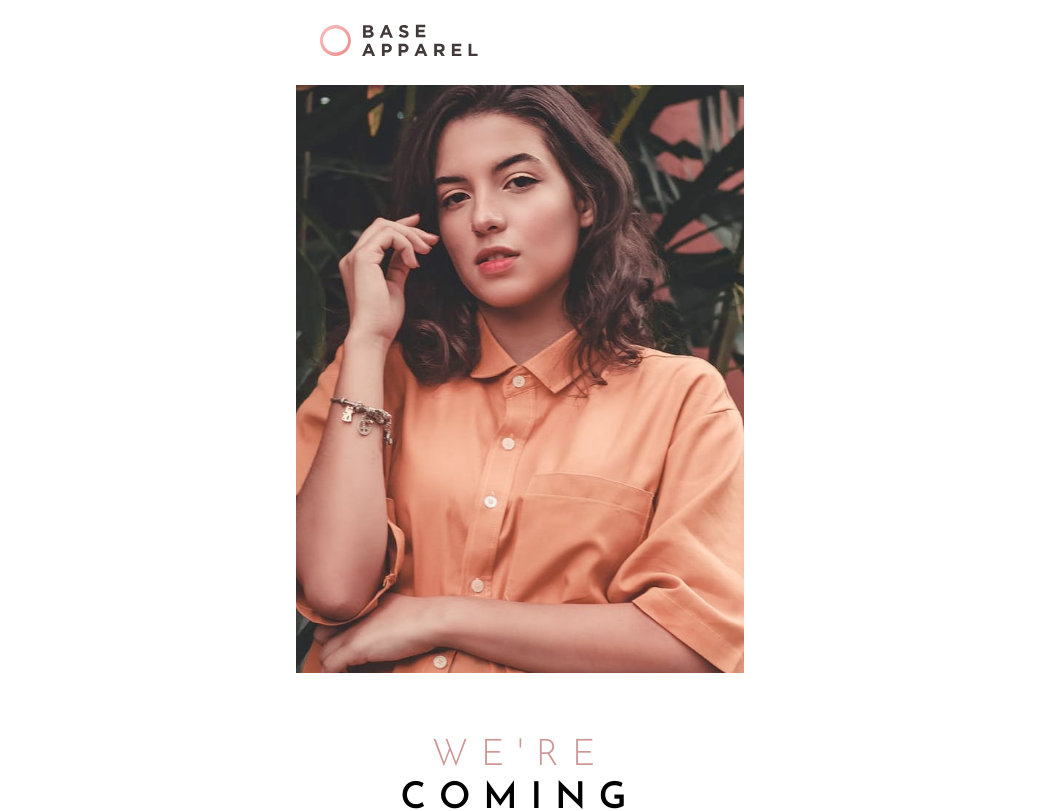
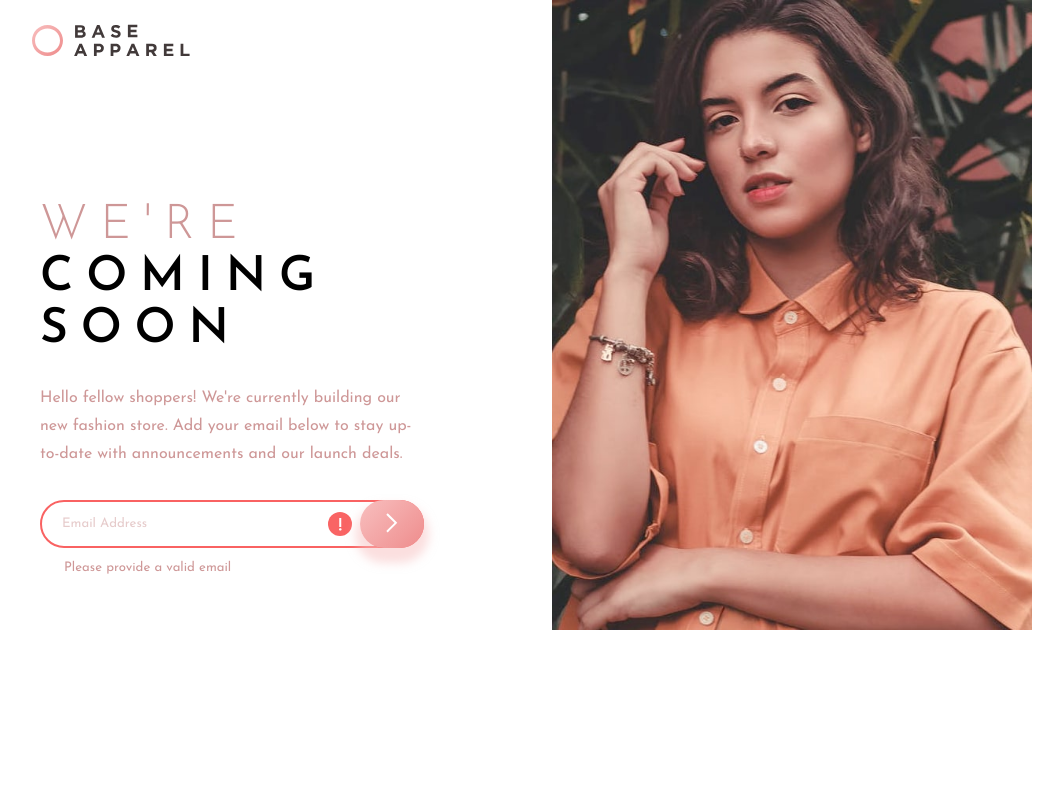
Before and after one commit to siavhnz/base-apparel-coming-soon-page, a React (Create React App) app: page / in a window 1280 px wide. Shown: the top 811 px of the page, without its empty margins (120-1183 px from the left). Built offline with nearby package versions, Linux system fonts and the light colour scheme.

Commit message:
some css refinement

```diff
--- a/src/assets/css/global-style.css
+++ b/src/assets/css/global-style.css
@@ -1,7 +1,9 @@
 body {
     overflow-x: hidden;
     display: flex;
-    justify-content: center;}
+    justify-content: center;
+    align-items: center;
+}
 
 .primary-color {
     color: #ce9797;
@@ -28,13 +30,19 @@ body {
     }
 }
 
+@media  (min-width: 64em) { /* 1024px */
+    .wrapper {
+        max-width: 64em;
+        display: grid;
+        grid-template-columns: 1fr auto;
+        grid-template-rows: 5rem auto;
+    }
+}
+
 @media  (min-width: 90em) { /* 1440px */
 
     .wrapper {
         max-width: 90rem;
-        display: grid;
-        grid-template-columns: 1fr auto;
-        grid-template-rows: 5rem auto;
         background-image: url('../images/bg-pattern-desktop.svg');
         background-repeat: no-repeat;
     }
--- a/src/components/UI/Header.module.css
+++ b/src/components/UI/Header.module.css
@@ -7,9 +7,14 @@
     height:2rem;
 }
 
-@media (min-width: 90em){
+@media (min-width: 64em){ /* 1024px */
+     .header {
+        grid-area: 1 / 1 / span 1 / span 1;
+    }
+}
+
+@media (min-width: 90em){ /* 1440px */
     .header {
-        grid-area: 1 / 1 / span 1 / span 1;
         margin-left: 8.8rem;
         margin-top:2.5rem;
     }
--- a/src/components/UI/Hero.js
+++ b/src/components/UI/Hero.js
@@ -5,8 +5,8 @@ const Hero = () => {
   return (
     <div className={classes.hero}>
       <picture>
-        <source media="(max-width: 767px)" srcSet={HeroMobile} />
-        <source media="(min-width: 768px)" srcSet={HeroDesktop} />
+        <source media="(max-width: 1023px)" srcSet={HeroMobile} />
+        <source media="(min-width: 1024px)" srcSet={HeroDesktop} />
         <img src={HeroMobile} alt="wr're coming soon" />
       </picture>
     </div>
--- a/src/components/UI/Hero.module.css
+++ b/src/components/UI/Hero.module.css
@@ -1,9 +1,15 @@
 
-@media (min-width: 90em){
+
+@media (min-width: 64em){ /* 1024px */
     .hero {
         grid-area: 1 / 2 / 3 / 3;
     }
+    .hero img {
+        max-width: 30rem;
+    }
+}
 
+@media (min-width: 90em){ /* 1440px */
     .hero img {
         max-width: 40rem;
     }
--- a/src/components/UnderConstruction.module.css
+++ b/src/components/UnderConstruction.module.css
@@ -18,19 +18,16 @@
     padding-right: 0.5rem;
 }
 
-@media (min-width: 90em) { /* 1440px */
-
-    .coming-soon {
+@media (min-width: 64em) { /* 1024px */
+     .coming-soon {
         grid-area: 2 / 1 / 3 / 2;
-        margin-left: 8.5rem;
-        margin-right: 12rem;
-        margin-top:4rem;
+        margin-right: 6rem;
+        margin-top:3rem;
     }
     .coming-soon__title {
         text-align: left;
-        font-size: 4rem;
-        letter-spacing: 1rem;
-        line-height: 4.25rem;
+        font-size: 3rem;
+        line-height: 3.25rem;
     }
 
     .coming-soon__desc {
@@ -40,5 +37,19 @@
         font-size: 1rem;
         line-height: 1.75rem;
     }
+}
+
+@media (min-width: 90em) { /* 1440px */
+
+    .coming-soon {
+        margin-left: 8.5rem;
+        margin-right: 12rem;
+        margin-top:4rem;
+    }
+    .coming-soon__title {
+        font-size: 4rem;
+        letter-spacing: 1rem;
+        line-height: 4.25rem;
+    }
 
 }
```
